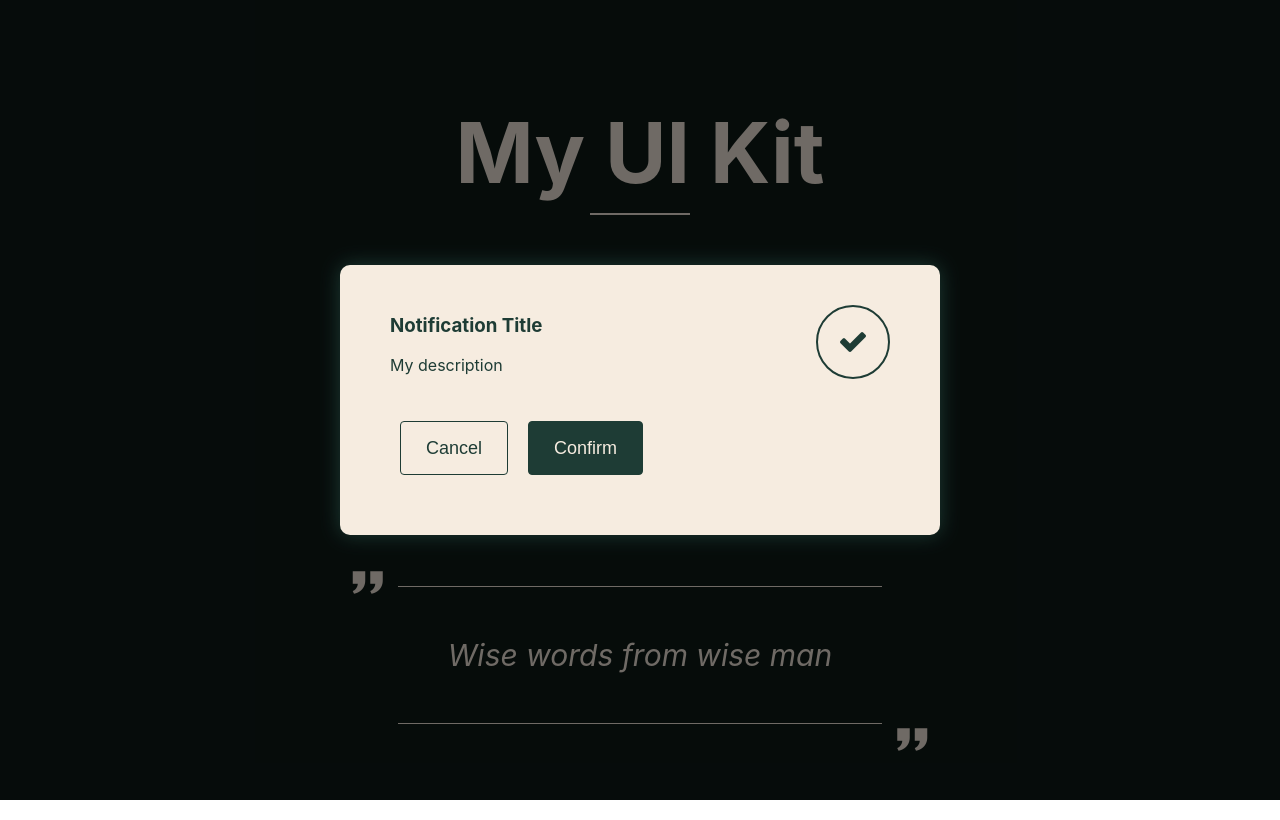
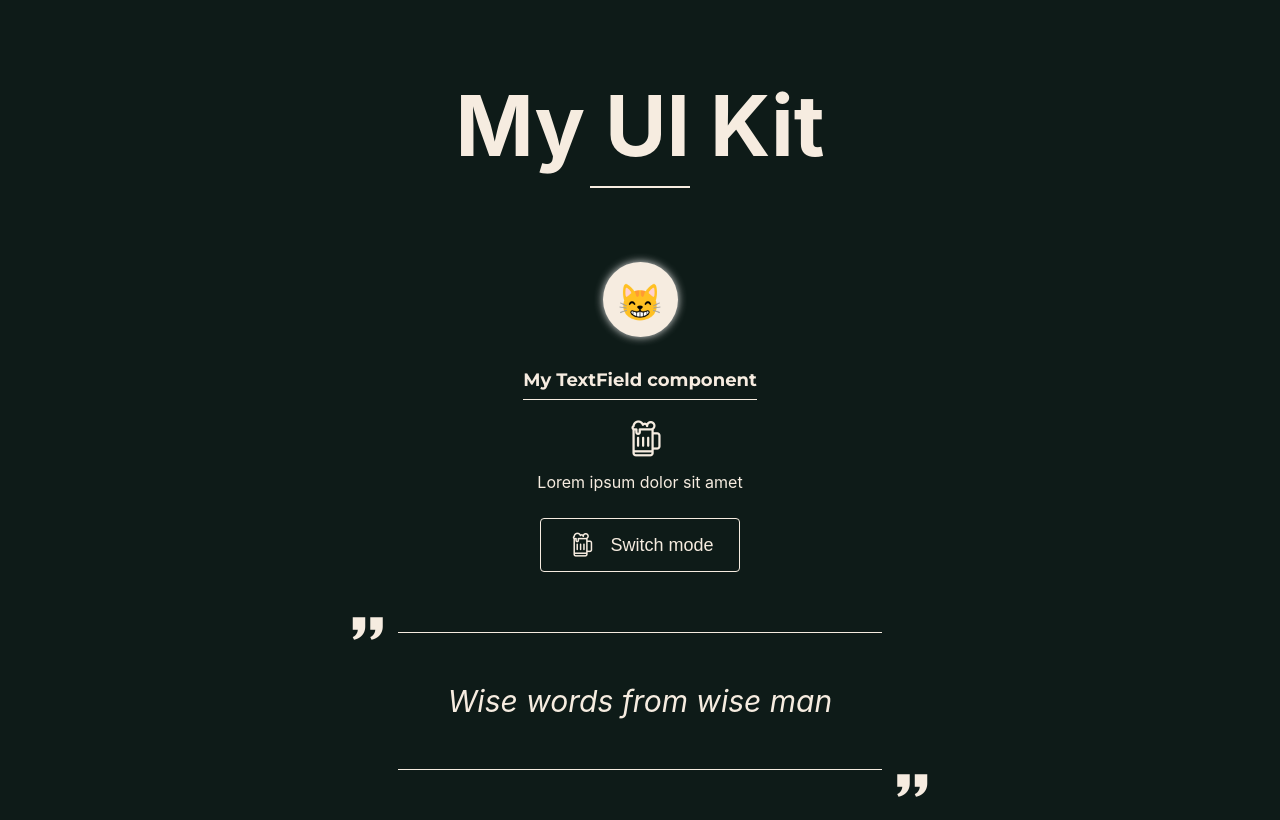
Before and after one commit to kristinaklyap/ui-kit, a React (Create React App) app: page / in a window 1280 px wide. Built offline with nearby package versions, Linux system fonts and the light colour scheme.

Commit message:
add TextField component

```diff
--- a/src/App.js
+++ b/src/App.js
@@ -7,6 +7,7 @@ import Icon from "./components/Icon/Icon";
 import Button from "./components/Button/Button";
 import Quote from "./components/Quote/Quote";
 import Notification from "./components/Notification/Notification";
+import TextField from "./components/TextField/TextField";
 
 function App() {
   const [theme, setTheme] = useState("dark");
@@ -17,7 +18,7 @@ function App() {
     <div className={`App ${theme}`}>
       <Title bordered={true} alignment="to_center" headingLevel={1} label={"My UI Kit"} />
       <Avatar emoji={"cat"} />
-      <Notification
+      {/*      <Notification
         description={"My description"}
         cancelConfig={{
           label: "Cancel",
@@ -28,20 +29,8 @@ function App() {
           label: "Confirm",
           onClick: changeThemeHandler,
         }}
-      />
-      {/*      <Notification
-        type={"info"}
-        title={"My title"}
-        description={"My description"}
-        cancelConfig={{
-          label: "Cancel",
-          type: "button--secondary",
-        }}
-        approveConfig={{
-          label: "Confirm",
-        }}
-      />{" "}
-      <Notification type={"error"} title={"My title"} description={"My description"} />*/}
+      />*/}
+      <TextField size={"p"} weight={"bold"} alignment={"to_center"} style={"underline"} />
       <Icon />
       <p>Lorem ipsum dolor sit amet</p>
       <Button
--- /dev/null
+++ b/src/components/TextField/TextField.js
@@ -0,0 +1,45 @@
+import classes from "./TextField.module.scss";
+import PropTypes from "prop-types";
+
+const TextField = (props) => {
+  const { tag = "p", size, weight, alignment, style, label } = props;
+
+  const textFieldClasses = [classes.textField, classes[alignment], classes[style]].join(" ");
+  const Tag = tag;
+  return (
+    <Tag data-size={size} data-weight={weight} className={textFieldClasses}>
+      {label}
+    </Tag>
+  );
+};
+export default TextField;
+
+TextField.propTypes = {
+  /**
+   * Choose the tag
+   */
+  tag: PropTypes.oneOf(["h1", "h2", "h3", "h4", "h5", "h6", "p"]),
+  /**
+   * Choose the font weight
+   */
+  weight: PropTypes.oneOf(["light", "regular", "medium", "semibold", "bold"]),
+  /**
+   * Choose the text alignment
+   */
+  alignment: PropTypes.oneOf(["to_left", "to_center", "to_right"]),
+  /**
+   * Choose the text style
+   */
+  style: PropTypes.oneOf(["italic", "underline"]),
+  /**
+   * Choose the size
+   */
+  size: PropTypes.oneOf(["h1", "h2", "h3", "h4", "h5", "h6", "p", "disclaimer"]),
+  /**
+   * Set text label
+   */
+  label: PropTypes.string.isRequired,
+};
+TextField.defaultProps = {
+  label: "My TextField component",
+};
--- /dev/null
+++ b/src/components/TextField/TextField.module.scss
@@ -0,0 +1,51 @@
+@use "./src/styles/fonts";
+@use "./src/styles/colors";
+@use "./src/styles/theme";
+
+$fonts: ("h1": fonts.$like-h1, "h2": fonts.$like-h2, "h3": fonts.$like-h3, "h4": fonts.$like-h4, "h5": fonts.$like-h5, "h6": fonts.$like-h6, "p": fonts.$like-p, "disclaimer":fonts.$like-disclaimer);
+
+@each $name, $size in $fonts {
+  #{$name}.textField {
+    font-size: $size;
+  }
+  [data-size=#{$name}].textField {
+    font-size: $size;
+  }
+}
+
+$weights: ("light": 300, "regular": 400, "medium":500, "semibold":600, "bold":700);
+
+@each $name, $weight in $weights {
+  [data-weight=#{$name}] {
+    font-weight: $weight;
+  }
+}
+
+.textField {
+  font-family: 'Montserrat', sans-serif;
+  color: var(--theme-color);
+  margin: 20px 30px;
+  width: fit-content;
+  line-height: 1.5em;
+
+  &.to_center {
+    text-align: center;
+  }
+
+  &.to_left {
+    text-align: left;
+  }
+
+  &.to_right {
+    text-align: right;
+  }
+
+  &.italic {
+    font-style: italic;
+  }
+
+  &.underline {
+    padding-bottom: .3em;
+    border-bottom: 1px solid var(--theme-color);
+  }
+}
--- a/src/styles/_fonts.scss
+++ b/src/styles/_fonts.scss
@@ -6,6 +6,7 @@
   url("../../src/assets/fonts/custom/fontello.svg#filename") format("svg");
 }
 
+@import url('https://fonts.googleapis.com/css2?family=Montserrat:wght@300;400;500;600;700&display=swap');
 $like-h1: 84px;
 $like-h2: 72px;
 $like-h3: 60px;
```
Also changed, not shown: 2 other files (tests, documents, lock files or other folders).
